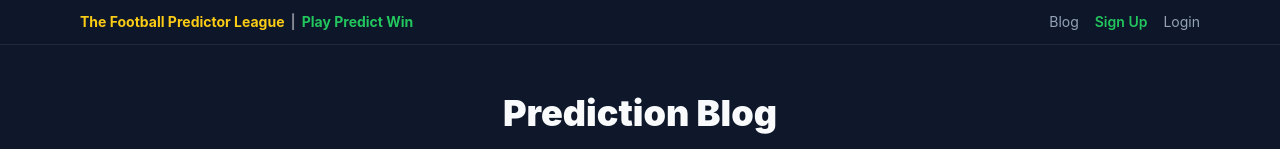
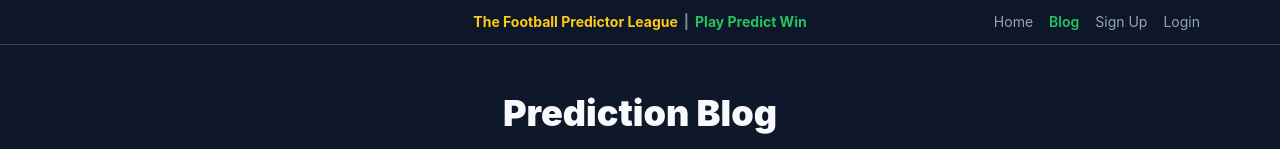
Before and after one commit to claytonbwebb-lab/world-cup-predictor, a Next.js app: page /blog in a window 1280 px wide. Shown: the top 149 px of the page. Built offline with nearby package versions, Linux system fonts and the light colour scheme.

Commit message:
fix: PublicNav mobile menu — logo centred, burger right, dropdown on click

```diff
--- a/src/components/PublicNav.tsx
+++ b/src/components/PublicNav.tsx
@@ -1,20 +1,89 @@
+'use client';
+
 import Link from 'next/link';
+import { usePathname } from 'next/navigation';
+import { useState } from 'react';
+
+const links = [
+  { href: '/',        label: 'Home' },
+  { href: '/blog',    label: 'Blog' },
+  { href: '/auth/signup', label: 'Sign Up' },
+  { href: '/auth/login', label: 'Login' },
+];
 
 export default function PublicNav() {
+  const [open, setOpen] = useState(false);
+  const path = usePathname();
+  const active = 'text-primary font-semibold';
+  const inactive = 'text-textMuted hover:text-text transition-colors';
+
   return (
-    <header className="border-b border-border/50 sticky top-0 bg-background/95 backdrop-blur z-10">
-      <div className="max-w-6xl mx-auto px-4 py-3 flex items-center justify-between gap-4">
-        <Link href="/" className="text-sm font-bold flex items-center gap-1.5 shrink-0">
-          <span className="text-yellow-400">The Football Predictor League</span>
-          <span className="text-text/50">|</span>
-          <span className="text-primary">Play Predict Win</span>
-        </Link>
-        <nav className="flex items-center gap-4 text-sm">
-          <Link href="/blog" className="text-textMuted hover:text-text transition-colors">Blog</Link>
-          <Link href="/auth/signup" className="text-primary font-semibold hover:text-primary/80 transition-colors">Sign Up</Link>
-          <Link href="/auth/login" className="text-textMuted hover:text-text transition-colors">Login</Link>
-        </nav>
+    <header className="border-b border-border sticky top-0 bg-background/95 backdrop-blur z-50">
+      <div className="max-w-6xl mx-auto px-4 py-3">
+
+        {/* Three-column grid: [left] [logo] [right] — logo always mathematically centred */}
+        <div className="grid grid-cols-[1fr_auto_1fr] items-center gap-2">
+
+          {/* LEFT — empty spacer on mobile, space for balance on desktop */}
+          <div />
+
+          {/* CENTRE — logo, always centred */}
+          <Link href="/" className="flex items-center gap-1.5 font-bold text-sm whitespace-nowrap">
+            <span className="text-yellow-400">The Football Predictor League</span>
+            <span className="text-text/50 hidden sm:inline">|</span>
+            <span className="text-primary hidden sm:inline">Play Predict Win</span>
+          </Link>
+
+          {/* RIGHT — desktop nav / mobile burger */}
+          <div className="flex items-center justify-end gap-4">
+            {/* Desktop nav */}
+            <nav className="hidden sm:flex items-center gap-4 text-sm">
+              {links.map(l => (
+                <Link
+                  key={l.href}
+                  href={l.href}
+                  className={path === l.href ? active : inactive}
+                >
+                  {l.label}
+                </Link>
+              ))}
+            </nav>
+
+            {/* Mobile burger */}
+            <button
+              className="sm:hidden p-2 text-textMuted hover:text-text transition-colors"
+              onClick={() => setOpen(o => !o)}
+              aria-label="Toggle menu"
+            >
+              {open ? (
+                <svg className="w-6 h-6" fill="none" viewBox="0 0 24 24" stroke="currentColor" strokeWidth={2}>
+                  <path strokeLinecap="round" strokeLinejoin="round" d="M6 18L18 6M6 6l12 12" />
+                </svg>
+              ) : (
+                <svg className="w-6 h-6" fill="none" viewBox="0 0 24 24" stroke="currentColor" strokeWidth={2}>
+                  <path strokeLinecap="round" strokeLinejoin="round" d="M4 6h16M4 12h16M4 18h16" />
+                </svg>
+              )}
+            </button>
+          </div>
+        </div>
       </div>
+
+      {/* Mobile dropdown */}
+      {open && (
+        <div className="sm:hidden border-t border-border px-4 py-3 flex flex-col gap-1">
+          {links.map(l => (
+            <Link
+              key={l.href}
+              href={l.href}
+              className={`py-2 ${path === l.href ? active : inactive}`}
+              onClick={() => setOpen(false)}
+            >
+              {l.label}
+            </Link>
+          ))}
+        </div>
+      )}
     </header>
   );
 }
```
